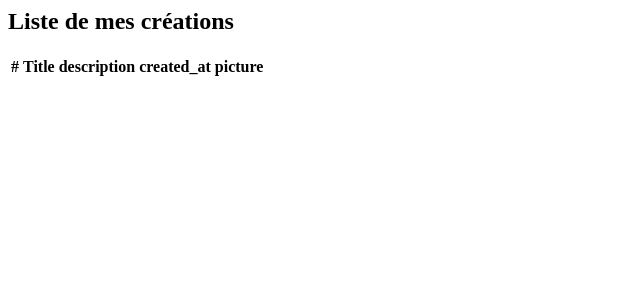
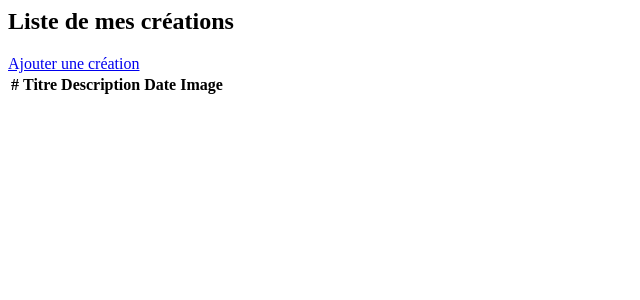
Before and after one commit to Nicolas-Hardy-Dev/portfolio-MVC, a PHP site: page / in a window 1280 px wide. Shown: the top 300 px of the page, without its empty margins (0-640 px from the left). Run offline with PHP 8.4, Linux system fonts and the light colour scheme; data that the repository does not hold is empty.

Commit message:
Mise en page liste des créations et bouton ajout

```diff
--- a/Views/base.php
+++ b/Views/base.php
@@ -24,10 +24,10 @@
                 <div class="collapse navbar-collapse" id="navbarNavDropdown">
                     <ul class="navbar-nav">
                         <li class="nav-item">
-                            <a class="nav-link active" aria-current="page" href="#">Accueil</a>
+                            <a class="nav-link active" aria-current="page" href="index.php">Accueil</a>
                         </li>
                         <li class="nav-item">
-                            <a class="nav-link" href="#">Mes créations</a>
+                            <a class="nav-link" href="index.php?controller=creation&action=index">Mes créations</a>
                         </li>
                     </ul>
                 </div>
--- a/Views/creation/index.php
+++ b/Views/creation/index.php
@@ -1,13 +1,18 @@
-<?php $title = "Mon portfolio - Liste des mes créations" ?>
-<h2>Liste de mes créations</h2>
-<table class="table">
-    <thead>
+<?php $title = "Mon portfolio - Liste de mes créations" ?>
+<div class="card shadow-sm p-4 my-4">
+    <div class="d-flex justify-content-between align-items-center mb-3">
+        <h2 class="mb-0">Liste de mes créations</h2>
+        <!-- Suppression du <button> imbriqué dans le <a> (HTML invalide), remplacé par les classes bootstrap btn -->
+        <a href="index.php?controller=creation&action=add" class="btn btn-primary">Ajouter une création</a>
+    </div>
+    <table class="table table-hover table-striped table-bordered align-middle">
+    <thead class="table-primary">
             <tr>
                 <th scope="col">#</th>
-            <th scope="col">Title</th>
-            <th scope="col">description</th>
-            <th scope="col">created_at</th>
-            <th scope="col">picture</th>
+                <th scope="col">Titre</th>
+                <th scope="col">Description</th>
+                <th scope="col">Date</th>
+                <th scope="col">Image</th>
             </tr>
         </thead>
         <tbody>
@@ -25,3 +30,4 @@
             ?>
         </tbody>
     </table>
+</div>
```
Lines whose indentation alone changed are shown as unchanged.
